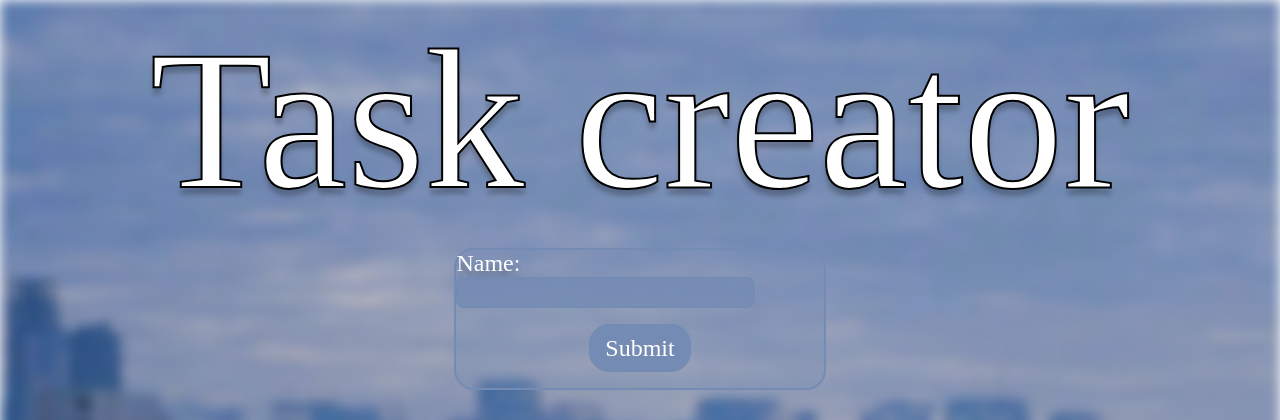
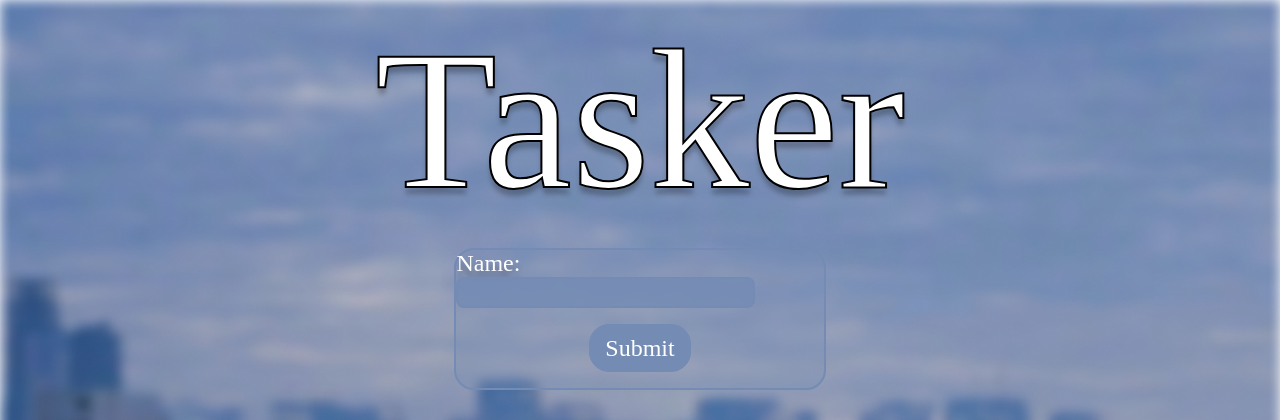
Before and after one commit to OleksandrKasapchuk/task-tracker, a Django app: page /dashboards/create/ in a window 1280 px wide. Shown: the top 420 px of the page. Run offline with Django 5.2, Linux system fonts and the light colour scheme; the visitor is signed in with stand-in values (Sample User, id 1); some web fonts are replaced.

Commit message:
fgbrgfweavdsfb

```diff
--- a/task_tracker/views.py
+++ b/task_tracker/views.py
@@ -37,7 +37,7 @@ class DashboardUpdateView(LoginRequiredMixin, UserIsOwnerMixin, UpdateView):
 	model = Dashboard
 	template_name = "task_tracker/form.html"
 	form_class = DashboardCreateForm
-	context_object_name = 'dashboard'
+
 
 	def get_success_url(self) -> str:
 		return reverse_lazy("task-tracker:dashboard-list")
@@ -92,13 +92,11 @@ class TaskCreateView(LoginRequiredMixin, CreateView):
 	model = Task
 	template_name = "task_tracker/form.html"
 	form_class = TaskCreateForm
-
 	def form_valid(self, form):
 		form.instance.creator = self.request.user
 		form.instance.dashboard = Dashboard.objects.get(id=self.kwargs['dashboard_pk'])
 		form.instance.end_date = form.cleaned_data['end_date']
 		return super().form_valid(form)
-
 	def get_success_url(self) -> str:
 		return reverse_lazy("task-tracker:task-list",  kwargs={'dashboard_pk': self.kwargs['dashboard_pk']})
 
--- a/templates/task_tracker/dashboards.html
+++ b/templates/task_tracker/dashboards.html
@@ -8,10 +8,11 @@
 	<a class="profile_txt" href="{% url 'user-info' user.pk %}">Profile</a>
 </header>
 <main class="main_boards">
+	{% for dashboard in dashboards %}
 	<div class="dashboards">
-	{% for dashboard in dashboards %}
 		<a href="{% url 'task-tracker:task-list' dashboard.pk %}" class="name">{{dashboard}}</a> <a href="{% url 'task-tracker:dashboard-edit' dashboard.pk %}"><i class="bi bi-pencil-fill"></i></a><a href="{% url 'task-tracker:dashboard-delete' dashboard.pk %}">✘</a>
-	{% endfor %}
+	</div>
+		{% endfor %}
 	<a href="{% url 'task-tracker:dashboard-create' %}">Add dashboard</a>
 </main>
 
--- a/templates/task_tracker/form.html
+++ b/templates/task_tracker/form.html
@@ -3,7 +3,11 @@
 
 {% block content %}
 <form method="post" class="form_flex">
-	<h1>Task creator</h1>
+	{% if object %}
+		<h1>Edit {{object}} </h1>
+	{% else %}
+		<h1>Tasker</h1>
+	{% endif %}
 	<div class="form04ka task_form">
 		{% csrf_token %}
 		{{form.as_p}}
```
